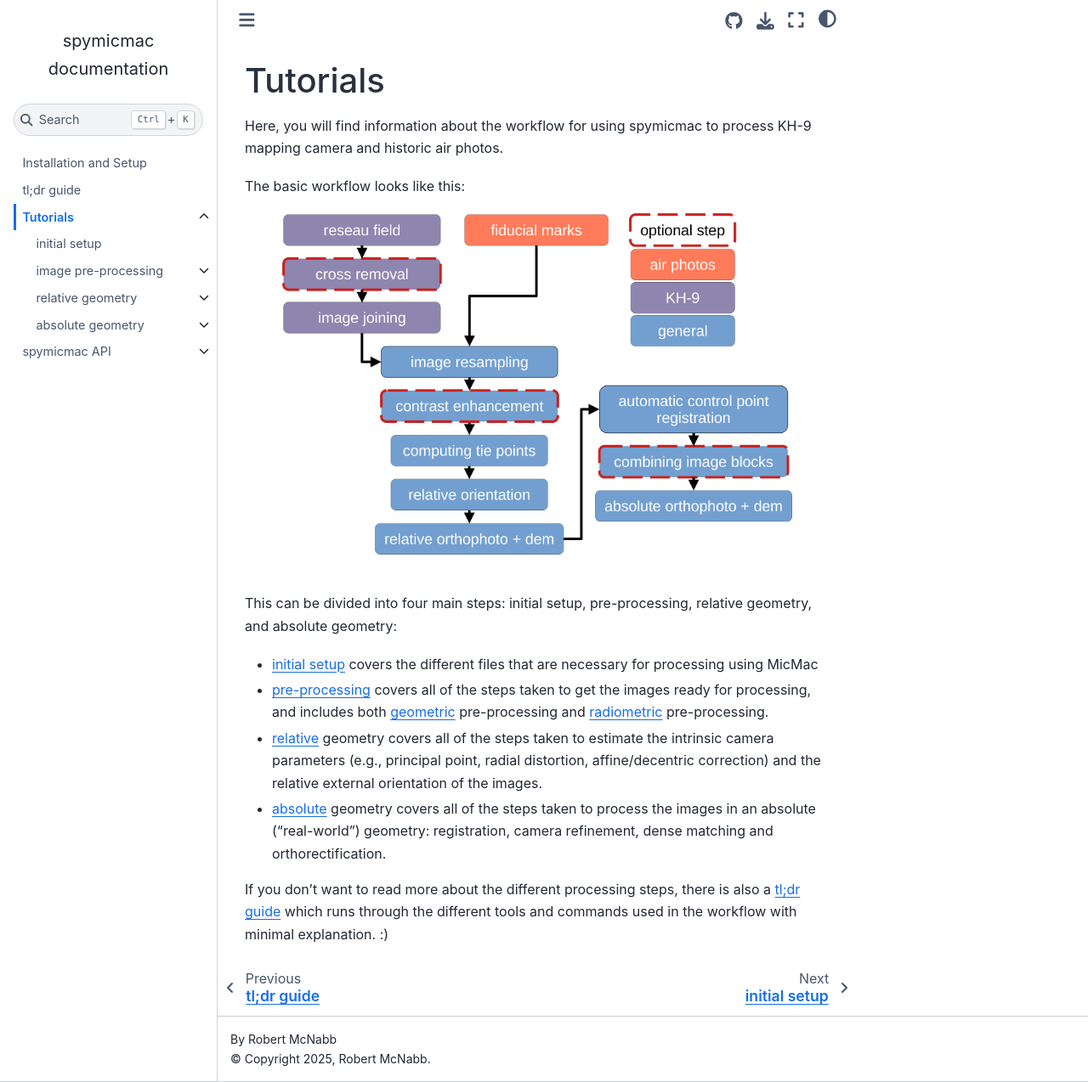
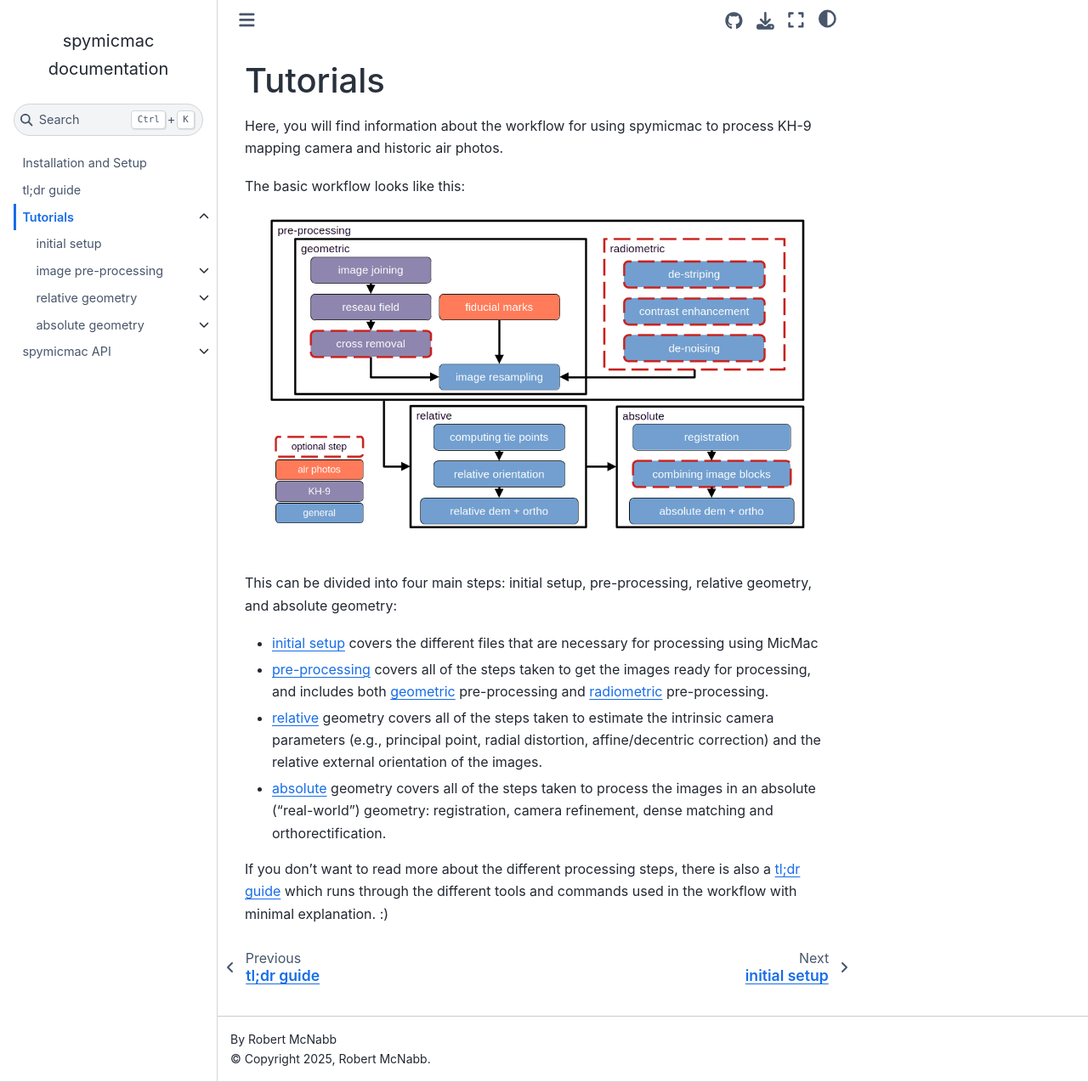
Before and after one commit to iamdonovan/spymicmac, a Sphinx documentation site: the page built from doc/tutorials/index.rst, in a window 1280 px wide and 1274 px high. Shown: the whole window at 85% size. Built offline with Sphinx 7.4.7 and the Sphinx Book theme 1.1.4, drawn with Linux system fonts in a browser that asks for light colours; the version number could not be read and is left out.

Commit message:
update workflow diagram

```diff
--- a/doc/tutorials/index.rst
+++ b/doc/tutorials/index.rst
@@ -7,7 +7,7 @@ photos.
 The basic workflow looks like this:
 
 .. image:: ../img/workflow.png
-    :width: 600
+    :width: 720
     :align: center
     :alt: a flow diagram showing the steps involved in spymicmac processing
 
```
Also changed, not shown: doc/img/workflow.png.
